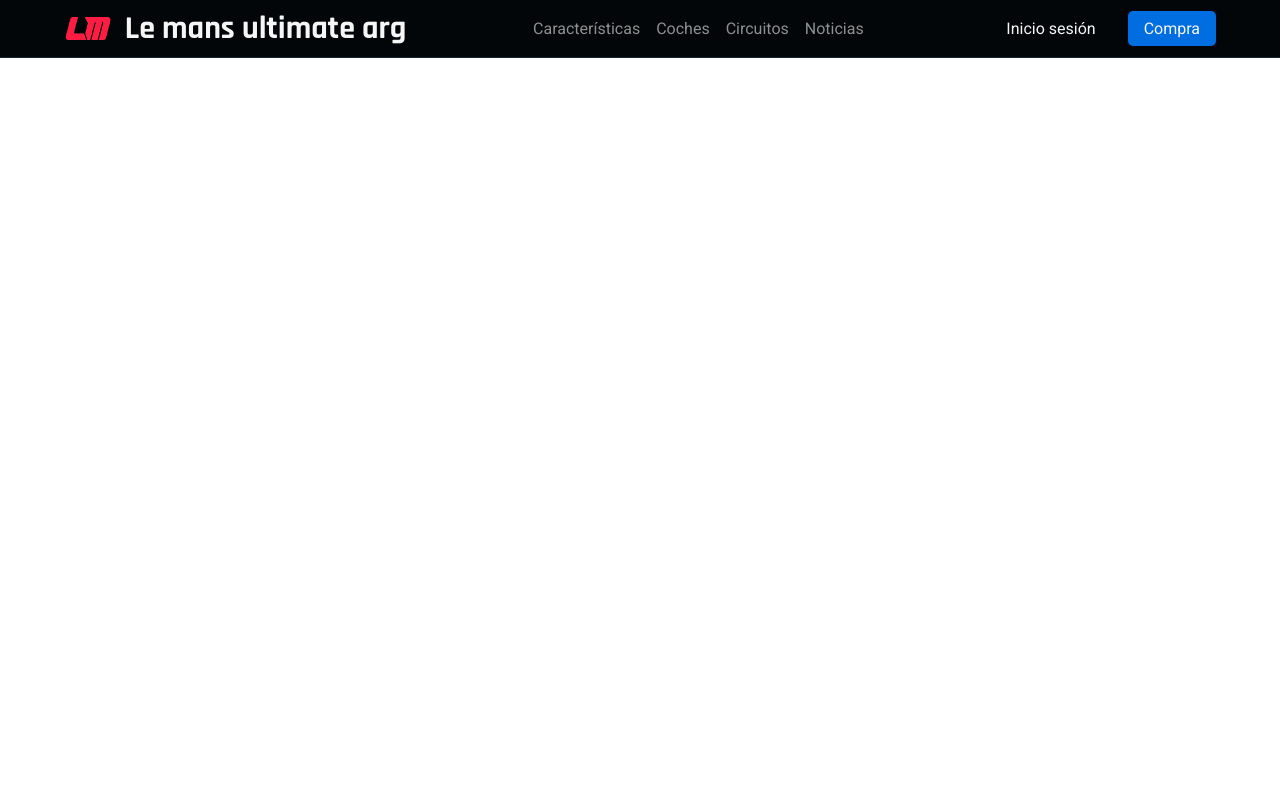
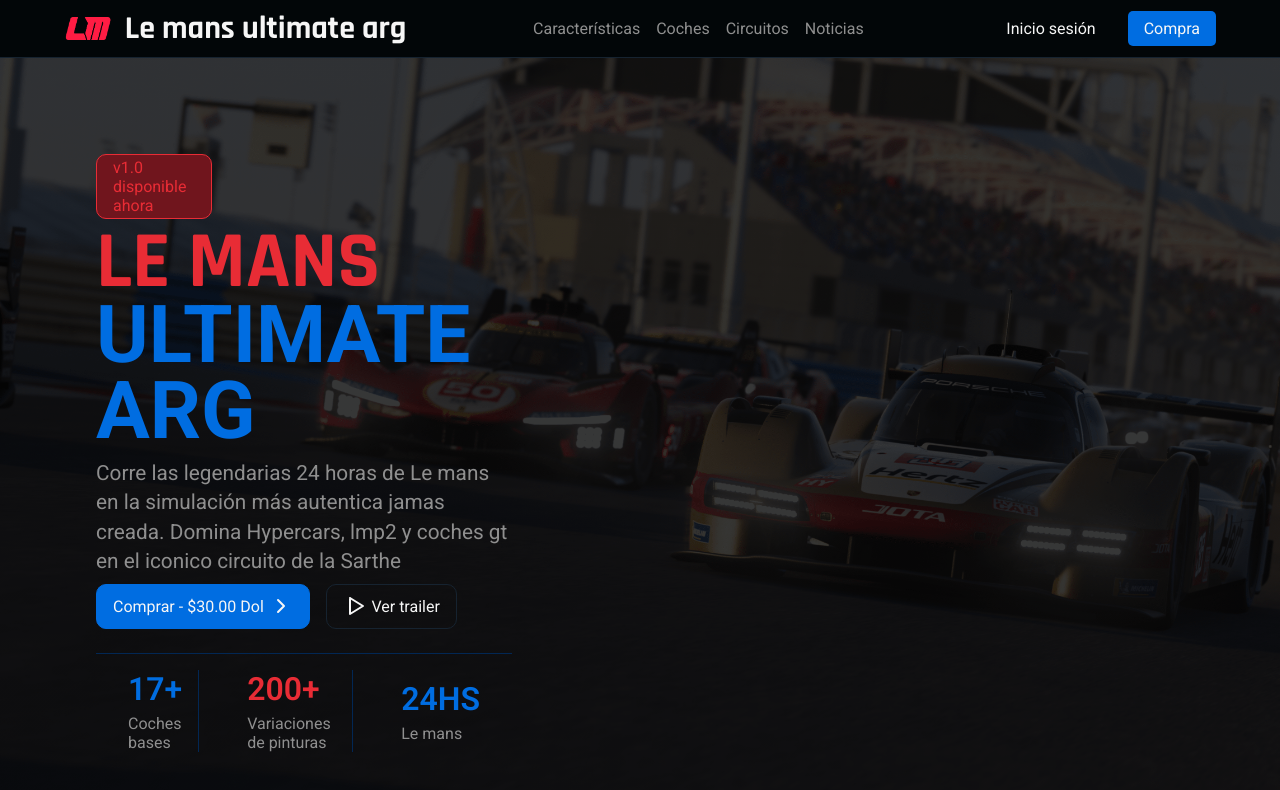
Before and after one commit to gabiale99/web-le-mans-ultimate, a plain HTML site: page index.html in a window 1280 px wide. Drawn offline with Linux system fonts and the light colour scheme.

Commit message:
Maquetado y estilado hero

```diff
--- a/css/styles.css
+++ b/css/styles.css
@@ -23,6 +23,8 @@
 
   --border-1: #022754;
   --border-2: #162330;
+
+  --background: linear-gradient(rgba(0, 0, 0, 0.783), rgba(0, 0, 0, 0.783));
 }
 
 * {
@@ -137,3 +139,134 @@ header {
     }
   }
 }
+
+.container-hero {
+  background: var(--background), url("../img/hero/Manufacturer-Support.png");
+  background-position: center;
+  background-repeat: no-repeat;
+  background-size: cover;
+
+  .container-text-hero {
+    display: flex;
+    flex-direction: column;
+    gap: 0.5rem;
+
+    padding: 6rem 0;
+    width: 40%;
+    padding-left: 6rem;
+
+    .span-hero {
+      color: var(--color-secondary);
+      background-color: var(--color-secondary-border);
+      border: 1px solid var(--color-secondary);
+      border-radius: 10px;
+      width: 28%;
+      padding: 0.2rem 1rem;
+    }
+
+    h2 {
+      font-size: 5rem;
+      color: var(--color-secondary);
+      line-height: 0.9;
+      text-transform: uppercase;
+
+      span {
+        color: var(--color-primary);
+      }
+    }
+
+    .parrafo-hero {
+      line-height: 1.4;
+      font-size: 1.3rem;
+      color: var(--color-text-primary);
+    }
+
+    .container-buttons-hero {
+      display: flex;
+      align-items: center;
+      gap: 1rem;
+
+      a {
+        display: flex;
+        align-items: center;
+        gap: 0.3rem;
+
+        text-decoration: none;
+        padding: 0.6rem 1rem;
+        border-radius: 10px;
+        color: var(--color-text-secondary);
+      }
+
+      .comprar {
+        background-color: var(--color-primary);
+        border: 1px solid var(--color-primary);
+        transition: 0.3s ease-in-out;
+
+        svg {
+          transition: 0.3s ease-in-out;
+        }
+
+        &:hover {
+          background-color: #0056b3;
+
+          svg {
+            transform: translateX(4px);
+          }
+        }
+      }
+
+      .trailer {
+        border: 1px solid var(--border-2);
+        transition: 0.3s ease-in-out;
+
+        svg {
+          transition: 0.3s ease-in-out;
+        }
+
+        &:hover {
+          background-color: var(--color-secondary);
+          border: 1px solid var(--color-secondary);
+
+          svg {
+            scale: 0.9;
+          }
+        }
+      }
+    }
+
+    .container-caracteristicas-hero {
+      display: flex;
+      align-items: center;
+      gap: 2rem;
+      border-top: 1px solid var(--border-1);
+      padding: 1rem;
+      margin-top: 1rem;
+
+      .caracteristicas {
+        padding: 0 1rem;
+        display: flex;
+        flex-direction: column;
+        gap: 0.4rem;
+        .title-1 {
+          color: var(--color-primary);
+          font-size: 2rem;
+          font-weight: 600;
+        }
+
+        .title-2 {
+          color: var(--color-secondary);
+          font-size: 2rem;
+          font-weight: 600;
+        }
+
+        p {
+          color: var(--color-text-primary);
+        }
+      }
+
+      .border {
+        border-right: 1px solid var(--border-1);
+      }
+    }
+  }
+}
--- a/index.html
+++ b/index.html
@@ -29,7 +29,71 @@
         </div>
       </div>
     </header>
-    <main></main>
+    <main>
+      <section class="container-hero">
+        <div class="container-text-hero">
+          <span class="span-hero">v1.0 disponible ahora</span>
+          <h2>Le mans <span>ultimate arg</span></h2>
+          <p class="parrafo-hero">
+            Corre las legendarias 24 horas de Le mans en la simulación más
+            autentica jamas creada. Domina Hypercars, lmp2 y coches gt en el
+            iconico circuito de la Sarthe
+          </p>
+          <div class="container-buttons-hero">
+            <a href="#" class="comprar"
+              >Comprar - $30.00 Dol
+              <svg
+                xmlns="http://www.w3.org/2000/svg"
+                width="24"
+                height="24"
+                viewBox="0 0 24 24"
+                fill="none"
+                stroke="currentColor"
+                stroke-width="2"
+                stroke-linecap="round"
+                stroke-linejoin="round"
+                class="icon icon-tabler icons-tabler-outline icon-tabler-chevron-right"
+              >
+                <path stroke="none" d="M0 0h24v24H0z" fill="none" />
+                <path d="M9 6l6 6l-6 6" />
+              </svg>
+            </a>
+            <a href="#" class="trailer"
+              ><svg
+                xmlns="http://www.w3.org/2000/svg"
+                width="24"
+                height="24"
+                viewBox="0 0 24 24"
+                fill="none"
+                stroke="currentColor"
+                stroke-width="2"
+                stroke-linecap="round"
+                stroke-linejoin="round"
+                class="icon icon-tabler icons-tabler-outline icon-tabler-player-play"
+              >
+                <path stroke="none" d="M0 0h24v24H0z" fill="none" />
+                <path d="M7 4v16l13 -8l-13 -8" />
+              </svg>
+              Ver trailer</a
+            >
+          </div>
+          <div class="container-caracteristicas-hero">
+            <div class="caracteristicas border">
+              <p class="title-1">17+</p>
+              <p>Coches bases</p>
+            </div>
+            <div class="caracteristicas border">
+              <p class="title-2">200+</p>
+              <p>Variaciones de pinturas</p>
+            </div>
+            <div class="caracteristicas">
+              <p class="title-1">24HS</p>
+              <p>Le mans</p>
+            </div>
+          </div>
+        </div>
+      </section>
+    </main>
     <footer></footer>
   </body>
 </html>
```
Also changed, not shown: 1 other file.
